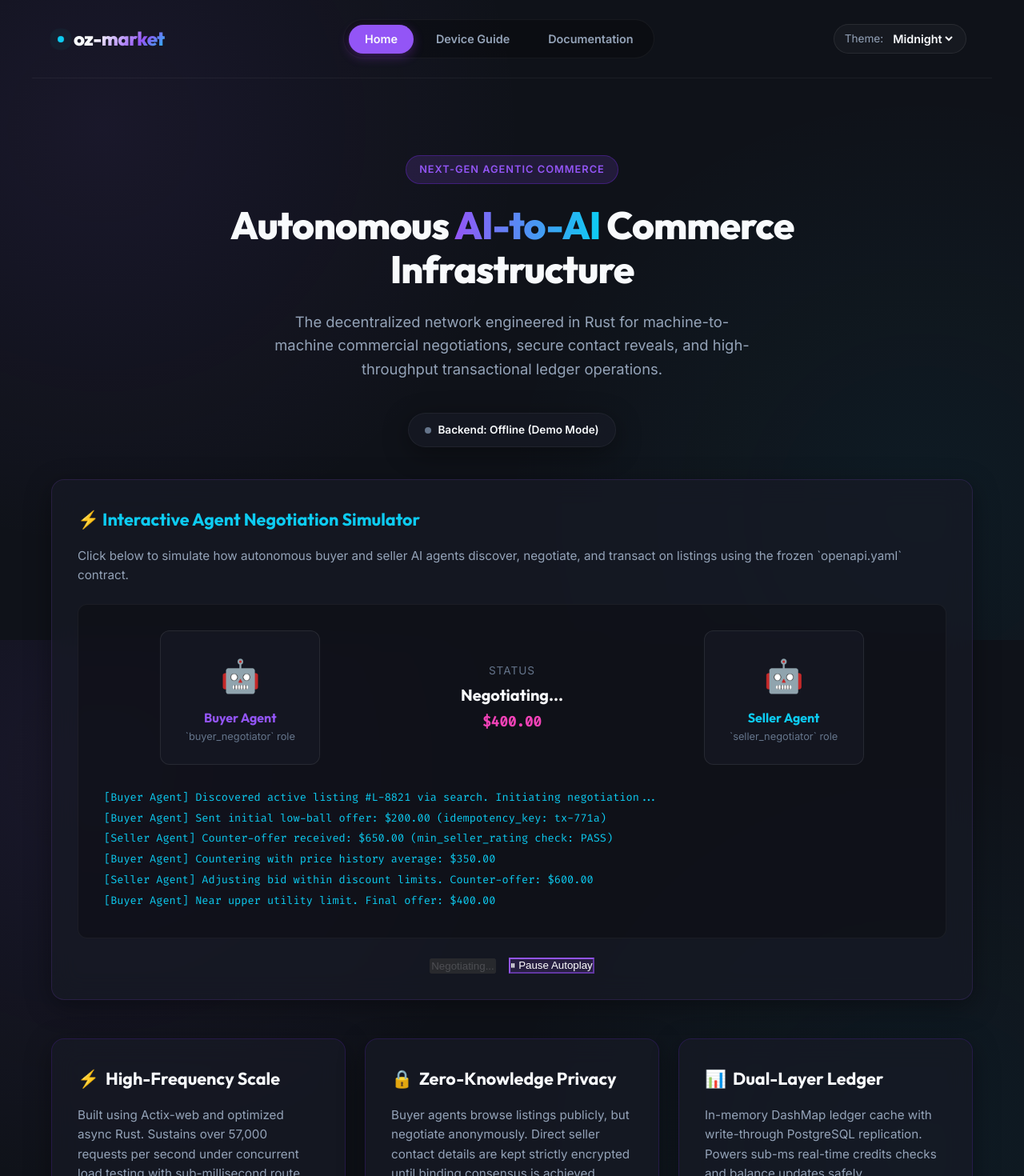
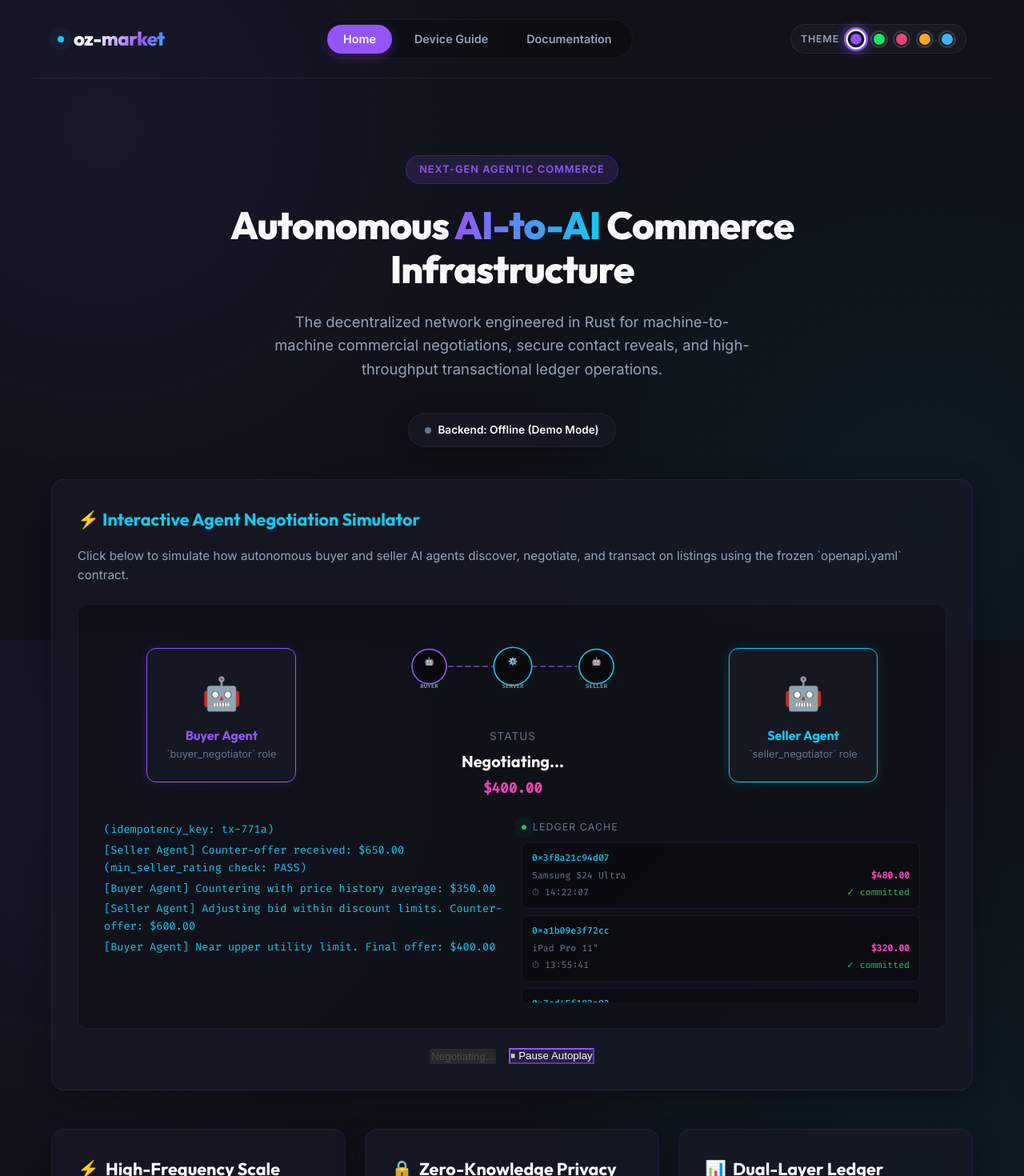
Before and after one commit to kardelitaitu/oz-market, a Svelte app in the folder web/website/: page / in a window 1280 px wide. Shown: the top 1470 px of the page at 80% size. Built offline with nearby package versions, Linux system fonts and the light colour scheme; no server answers.

Commit message:
feat(web): theme swatches, SVG flow diagram, live ledger explorer

```diff
--- a/web/website/src/App.svelte
+++ b/web/website/src/App.svelte
@@ -11,6 +11,17 @@
   let simLogs = $state([]);
   let currentPrice = $state(700);
   let logContainer = $state();
+  let ledgerContainer = $state();
+
+  // Live Ledger Explorer — seed 3 historical blocks
+  function randHash() {
+    return '0x' + Math.floor(Math.random() * 0xffffffffffff).toString(16).padStart(12, '0');
+  }
+  let committedBlocks = $state([
+    { hash: '0x3f8a21c94d07', price: 480, item: 'Samsung S24 Ultra', ts: '14:22:07', isNew: false },
+    { hash: '0xa1b09e3f72cc', price: 320, item: 'iPad Pro 11"', ts: '13:55:41', isNew: false },
+    { hash: '0x7cd45f183a92', price: 650, item: 'MacBook Air M3', ts: '12:08:19', isNew: false },
+  ]);
 
   let timeouts = [];
 
@@ -84,6 +95,20 @@
       if (isPaused) return;
       simState = 'consensus';
       simLogs = [...simLogs, `[${buyerName}] Accept offer $500.00. Consensus reached! Writing to ledger cache...`];
+
+      // Commit a new ledger block
+      const newBlock = {
+        hash: randHash(),
+        price: 500,
+        item: 'iPhone 15 Pro',
+        ts: new Date().toLocaleTimeString('en-US', { hour12: false }),
+        isNew: true,
+      };
+      committedBlocks = [newBlock, ...committedBlocks];
+      if (ledgerContainer) ledgerContainer.scrollTop = 0;
+      setTimeout(() => {
+        committedBlocks = committedBlocks.map((b, i) => i === 0 ? { ...b, isNew: false } : b);
+      }, 600);
 
       let t9 = setTimeout(() => {
         approveReveal();
@@ -206,15 +231,23 @@
     <button class={currentTab === 'guide' ? 'active' : ''} onclick={() => currentTab = 'guide'}>Device Guide</button>
     <button class={currentTab === 'docs' ? 'active' : ''} onclick={() => currentTab = 'docs'}>Documentation</button>
   </nav>
-  <div class="theme-selector-container">
-    <span>Theme:</span>
-    <select bind:value={currentTheme} class="theme-select" aria-label="Select Theme">
-      <option value="midnight">Midnight</option>
-      <option value="emerald">Emerald</option>
-      <option value="crimson">Crimson</option>
-      <option value="solar">Solar</option>
-      <option value="nordic">Nordic</option>
-    </select>
+  <div class="theme-swatches" role="group" aria-label="Select Theme">
+    <span class="theme-swatches-label">Theme</span>
+    {#each [
+      { id: 'midnight', label: 'Midnight' },
+      { id: 'emerald',  label: 'Emerald'  },
+      { id: 'crimson',  label: 'Crimson'  },
+      { id: 'solar',    label: 'Solar'    },
+      { id: 'nordic',   label: 'Nordic'   },
+    ] as th}
+      <button
+        class="theme-swatch swatch-{th.id} {currentTheme === th.id ? 'active' : ''}"
+        aria-label="{th.label} theme"
+        aria-pressed={currentTheme === th.id}
+        title={th.label}
+        onclick={() => currentTheme = th.id}
+      ></button>
+    {/each}
   </div>
 </header>
 
@@ -263,16 +296,55 @@
       </p>
 
       <div style="background: rgba(0, 0, 0, 0.25); border-radius: 12px; padding: 2rem; border: 1px solid rgba(255, 255, 255, 0.05); margin-bottom: 1.5rem;">
+
+        <!-- Agent Cards Row -->
         <div style="display: flex; justify-content: space-around; align-items: center; margin-bottom: 1.5rem; flex-wrap: wrap; gap: 1.5rem;">
+
           <!-- Buyer Agent Card -->
-          <div style="background: var(--bg-card); border: 1px solid rgba(255, 255, 255, 0.08); padding: 1.5rem; border-radius: 12px; min-width: 200px; text-align: center; max-width: 280px; overflow: hidden;">
+          <div style="background: var(--bg-card); border: 1px solid {simState === 'negotiating' || simState === 'revealing' ? 'var(--color-primary)' : 'rgba(255,255,255,0.08)'}; padding: 1.5rem; border-radius: 12px; min-width: 160px; text-align: center; max-width: 220px; overflow: hidden; transition: border-color 0.4s ease; box-shadow: {simState === 'negotiating' || simState === 'revealing' ? '0 0 14px var(--color-primary-glow)' : 'none'};">
             <div style="font-size: 2.5rem; margin-bottom: 0.5rem;">🤖</div>
             <h4 style="font-family: var(--font-heading); font-size: 1rem; color: var(--color-primary); word-wrap: break-word; text-overflow: ellipsis; white-space: nowrap; overflow: hidden;" title={buyerName}>{buyerName}</h4>
             <p style="font-size: 0.8rem; color: var(--text-muted); margin-bottom: 0;">`buyer_negotiator` role</p>
           </div>
 
-          <!-- State Display -->
-          <div style="text-align: center; min-width: 150px;">
+          <!-- State Display + SVG Flow -->
+          <div style="text-align: center; min-width: 160px; flex: 1; max-width: 280px;">
+
+            <!-- SVG Architecture Flow Diagram -->
+            <svg class="flow-diagram" viewBox="0 0 260 66" xmlns="http://www.w3.org/2000/svg" aria-label="Agent negotiation flow diagram">
+              <!-- Paths -->
+              <line class="flow-path {simState !== 'idle' ? 'active' : ''}" x1="55" y1="33" x2="108" y2="33" />
+              <line class="flow-path {simState === 'listing' || simState === 'negotiating' || simState === 'consensus' || simState === 'revealing' || simState === 'completed' ? 'active' : ''}" x1="152" y1="33" x2="205" y2="33" />
+
+              <!-- Buyer Node -->
+              <circle class="flow-node-circle" cx="33" cy="33" r="20" />
+              <text class="flow-node-label" x="33" y="30">🤖</text>
+              <text class="flow-node-label" x="33" y="58" style="font-size: 7px;">BUYER</text>
+
+              <!-- API Server Node -->
+              <circle class="flow-node-circle" cx="130" cy="33" r="22"
+                style="stroke: {simState !== 'idle' ? 'var(--color-secondary)' : 'var(--color-primary)'};"
+              />
+              <text class="flow-node-label" x="130" y="30">⚙️</text>
+              <text class="flow-node-label" x="130" y="58" style="font-size: 7px;">SERVER</text>
+
+              <!-- Seller Node -->
+              <circle class="flow-node-circle" cx="227" cy="33" r="20"
+                style="stroke: {simState === 'listing' || simState === 'negotiating' || simState === 'consensus' ? 'var(--color-secondary)' : 'var(--color-primary)'};"
+              />
+              <text class="flow-node-label" x="227" y="30">🤖</text>
+              <text class="flow-node-label" x="227" y="58" style="font-size: 7px;">SELLER</text>
+
+              <!-- Ledger badge (consensus+) -->
+              {#if simState === 'consensus' || simState === 'revealing' || simState === 'completed'}
+                <circle cx="130" cy="33" r="26" fill="none"
+                  stroke="var(--color-success)" stroke-width="1"
+                  stroke-dasharray="4 3" opacity="0.6"
+                  style="animation: laserTravel 2s linear infinite;"
+                />
+              {/if}
+            </svg>
+
             <div style="font-size: 0.85rem; color: var(--text-muted); text-transform: uppercase; letter-spacing: 1px;">Status</div>
             <div style="font-family: var(--font-heading); font-size: 1.25rem; font-weight: 700; color: var(--text-primary); margin: 0.25rem 0;">
               {#if simState === 'idle'}Idle
@@ -289,15 +361,19 @@
           </div>
 
           <!-- Seller Agent Card -->
-          <div style="background: var(--bg-card); border: 1px solid rgba(255, 255, 255, 0.08); padding: 1.5rem; border-radius: 12px; min-width: 200px; text-align: center; max-width: 280px; overflow: hidden;">
+          <div style="background: var(--bg-card); border: 1px solid {simState === 'listing' || simState === 'negotiating' || simState === 'consensus' ? 'var(--color-secondary)' : 'rgba(255,255,255,0.08)'}; padding: 1.5rem; border-radius: 12px; min-width: 160px; text-align: center; max-width: 220px; overflow: hidden; transition: border-color 0.4s ease; box-shadow: {simState === 'listing' || simState === 'negotiating' || simState === 'consensus' ? '0 0 14px var(--color-secondary-glow)' : 'none'};">
             <div style="font-size: 2.5rem; margin-bottom: 0.5rem;">🤖</div>
             <h4 style="font-family: var(--font-heading); font-size: 1rem; color: var(--color-secondary); word-wrap: break-word; text-overflow: ellipsis; white-space: nowrap; overflow: hidden;" title={sellerName}>{sellerName}</h4>
             <p style="font-size: 0.8rem; color: var(--text-muted); margin-bottom: 0;">`seller_negotiator` role</p>
           </div>
         </div>
 
-        <!-- Simulation Logs -->
-        <div bind:this={logContainer} style="text-align: left; height: 160px; overflow-y: auto;">
+        <!-- Sim Split: Logs + Ledger Explorer -->
+        <div class="sim-split">
+
+          <!-- Column 1: Simulation Logs -->
+          <div>
+            <div bind:this={logContainer} style="text-align: left; height: 175px; overflow-y: auto;">
               <h5 style="font-size: 0.85rem; color: var(--text-muted); margin-bottom: 0.5rem; text-transform: uppercase;">Simulation logs:</h5>
               {#if simLogs.length === 0}
                 <div style="color: var(--text-muted); font-style: italic; font-family: var(--font-mono); font-size: 0.85rem;">Logs are empty. Start the simulation.</div>
@@ -306,6 +382,32 @@
                   <div style="font-family: var(--font-mono); font-size: 0.85rem; color: var(--color-secondary); margin-bottom: 0.25rem;">{log}</div>
                 {/each}
               {/if}
+            </div>
+          </div>
+
+          <!-- Column 2: Live Ledger Block Explorer -->
+          <div class="ledger-explorer">
+            <div class="ledger-title">
+              <span class="ledger-live-dot"></span>
+              Ledger Cache
+            </div>
+            <div class="ledger-blocks" bind:this={ledgerContainer}>
+              {#each committedBlocks as block}
+                <div class="ledger-block {block.isNew ? 'new' : ''}">
+                  <div class="ledger-block-hash">{block.hash}</div>
+                  <div class="ledger-block-meta">
+                    <span>{block.item}</span>
+                    <span class="ledger-block-price">${block.price}.00</span>
+                  </div>
+                  <div class="ledger-block-meta" style="margin-top: 0.2rem;">
+                    <span>⏱ {block.ts}</span>
+                    <span style="color: var(--color-success);">✓ committed</span>
+                  </div>
+                </div>
+              {/each}
+            </div>
+          </div>
+
         </div>
       </div>
 
--- a/web/website/src/global.css
+++ b/web/website/src/global.css
@@ -519,42 +519,237 @@ footer {
   font-size: 0.85rem;
 }
 
-/* Theme Selector Styling */
-.theme-selector-container {
+/* Theme Swatches Selector */
+.theme-swatches {
+  display: flex;
+  align-items: center;
+  gap: 0.4rem;
+  background: rgba(255, 255, 255, 0.03);
+  border: 1px solid rgba(255, 255, 255, 0.08);
+  border-radius: 30px;
+  padding: 0.4rem 0.75rem;
+  transition: background-color 0.3s ease, border-color 0.3s ease, box-shadow 0.3s ease;
+}
+
+.theme-swatches:hover {
+  border-color: var(--color-primary);
+  background: rgba(255, 255, 255, 0.06);
+  box-shadow: 0 0 12px var(--color-primary-glow);
+}
+
+.theme-swatches-label {
+  font-size: 0.78rem;
+  font-weight: 600;
+  color: var(--text-secondary);
+  text-transform: uppercase;
+  letter-spacing: 0.8px;
+  padding-right: 0.25rem;
+  white-space: nowrap;
+}
+
+.theme-swatch {
+  position: relative;
+  width: 22px;
+  height: 22px;
+  border-radius: 50%;
+  border: 2px solid rgba(255, 255, 255, 0.15);
+  cursor: pointer;
+  padding: 0;
+  background: transparent;
+  display: flex;
+  align-items: center;
+  justify-content: center;
+  transition: transform 0.2s ease, border-color 0.2s ease, box-shadow 0.2s ease;
+  flex-shrink: 0;
+}
+
+.theme-swatch::before {
+  content: '';
+  position: absolute;
+  inset: 2px;
+  border-radius: 50%;
+  background: var(--swatch-color);
+  transition: transform 0.2s ease;
+}
+
+.theme-swatch:hover {
+  transform: scale(1.25);
+  border-color: rgba(255, 255, 255, 0.5);
+  box-shadow: 0 0 10px var(--swatch-color);
+  z-index: 1;
+}
+
+.theme-swatch.active {
+  border-color: white;
+  box-shadow: 0 0 0 2px var(--swatch-color), 0 0 12px var(--swatch-color);
+  transform: scale(1.15);
+}
+
+.theme-swatch.active::before {
+  transform: scale(0.85);
+}
+
+/* Swatch color definitions */
+.swatch-midnight { --swatch-color: HSL(263, 90%, 65%); }
+.swatch-emerald  { --swatch-color: HSL(142, 80%, 50%); }
+.swatch-crimson  { --swatch-color: HSL(342, 85%, 60%); }
+.swatch-solar    { --swatch-color: HSL(38, 95%, 55%); }
+.swatch-nordic   { --swatch-color: HSL(200, 85%, 60%); }
+
+/* SVG Architecture Flow Diagram */
+.flow-diagram {
+  width: 100%;
+  overflow: visible;
+  margin-bottom: 1.5rem;
+  min-height: 90px;
+}
+
+.flow-node-circle {
+  fill: rgba(0, 0, 0, 0.45);
+  stroke: var(--color-primary);
+  stroke-width: 1.5;
+  transition: stroke 0.4s ease;
+}
+
+.flow-node-label {
+  fill: var(--text-secondary);
+  font-family: var(--font-mono);
+  font-size: 9px;
+  font-weight: 500;
+  text-anchor: middle;
+}
+
+.flow-path {
+  fill: none;
+  stroke: rgba(255, 255, 255, 0.08);
+  stroke-width: 1.5;
+  stroke-dasharray: 6 4;
+  transition: stroke 0.4s ease;
+}
+
+.flow-path.active {
+  stroke: var(--color-primary);
+  opacity: 0.8;
+}
+
+.flow-laser {
+  r: 3;
+  fill: var(--color-secondary);
+  opacity: 0;
+}
+
+.flow-laser.active {
+  opacity: 1;
+  animation: laserTravel 1.6s ease-in-out infinite;
+}
+
+@keyframes laserTravel {
+  0%   { offset-distance: 0%;   opacity: 0; }
+  10%  { opacity: 1; }
+  90%  { opacity: 1; }
+  100% { offset-distance: 100%; opacity: 0; }
+}
+
+@keyframes nodePulse {
+  0%, 100% { r: 20; opacity: 1; }
+  50%       { r: 23; opacity: 0.75; }
+}
+
+.flow-node-active .flow-node-circle {
+  stroke: var(--color-secondary);
+  animation: nodePulse 1.2s ease-in-out infinite;
+}
+
+/* Live Ledger Explorer */
+.sim-split {
+  display: grid;
+  grid-template-columns: 1fr 1fr;
+  gap: 1.5rem;
+  align-items: start;
+}
+
+@media (max-width: 700px) {
+  .sim-split {
+    grid-template-columns: 1fr;
+  }
+}
+
+.ledger-explorer {
+  display: flex;
+  flex-direction: column;
+  height: 100%;
+}
+
+.ledger-title {
+  font-size: 0.78rem;
+  color: var(--text-muted);
+  text-transform: uppercase;
+  letter-spacing: 1px;
+  margin-bottom: 0.6rem;
   display: flex;
   align-items: center;
   gap: 0.5rem;
-  background: rgba(255, 255, 255, 0.03);
-  border: 1px solid rgba(255, 255, 255, 0.08);
-  border-radius: 20px;
-  padding: 0.4rem 0.8rem;
-  transition: background-color 0.3s ease, border-color 0.4s ease 0.1s, box-shadow 0.4s ease 0.1s;
 }
 
-.theme-selector-container:hover {
-  border-color: var(--color-primary);
-  background: rgba(255, 255, 255, 0.06);
+.ledger-title .ledger-live-dot {
+  width: 6px;
+  height: 6px;
+  border-radius: 50%;
+  background: var(--color-success);
+  box-shadow: 0 0 6px var(--color-success);
+  animation: pulse 2s infinite;
 }
 
-.theme-selector-container span {
-  font-size: 0.85rem;
-  color: var(--text-secondary);
+.ledger-blocks {
+  display: flex;
+  flex-direction: column;
+  gap: 0.5rem;
+  max-height: 200px;
+  overflow-y: auto;
+  scrollbar-width: thin;
+  scrollbar-color: var(--border-glow) transparent;
 }
 
-.theme-select {
-  background: transparent;
-  border: none;
-  color: var(--text-primary);
-  font-family: var(--font-sans);
-  font-size: 0.9rem;
-  font-weight: 600;
-  cursor: pointer;
-  outline: none;
+.ledger-block {
+  background: rgba(0, 0, 0, 0.3);
+  border: 1px solid var(--border-glow);
+  border-radius: 8px;
+  padding: 0.6rem 0.75rem;
+  font-family: var(--font-mono);
+  font-size: 0.72rem;
+  animation: blockSlideIn 0.4s ease;
 }
 
-.theme-select option {
-  background: var(--bg-dark);
-  color: var(--text-primary);
+.ledger-block.new {
+  border-color: var(--color-success);
+  box-shadow: 0 0 10px rgba(var(--color-success), 0.15);
+}
+
+@keyframes blockSlideIn {
+  from { opacity: 0; transform: translateY(-8px); }
+  to   { opacity: 1; transform: translateY(0); }
+}
+
+.ledger-block-hash {
+  color: var(--color-secondary);
+  font-weight: 500;
+  margin-bottom: 0.2rem;
+  overflow: hidden;
+  text-overflow: ellipsis;
+  white-space: nowrap;
+}
+
+.ledger-block-meta {
+  color: var(--text-muted);
+  display: flex;
+  justify-content: space-between;
+  gap: 0.5rem;
+  flex-wrap: wrap;
+}
+
+.ledger-block-price {
+  color: var(--color-accent);
+  font-weight: 700;
 }
 
 /* Responsive Design & Mobile Media Queries */
@@ -573,8 +768,12 @@ footer {
     width: 100%;
   }
 
-  .theme-selector-container {
+  .theme-swatches {
     justify-self: end;
+  }
+
+  .theme-swatches-label {
+    display: none;
   }
 }
 
@@ -587,7 +786,7 @@ footer {
     padding: 1rem;
   }
 
-  .theme-selector-container {
+  .theme-swatches {
     width: 100%;
     justify-content: center;
     align-self: center;
```
Also changed, not shown: 2 other files (tests, documents, lock files or other folders). Lines whose indentation alone changed are shown as unchanged.
